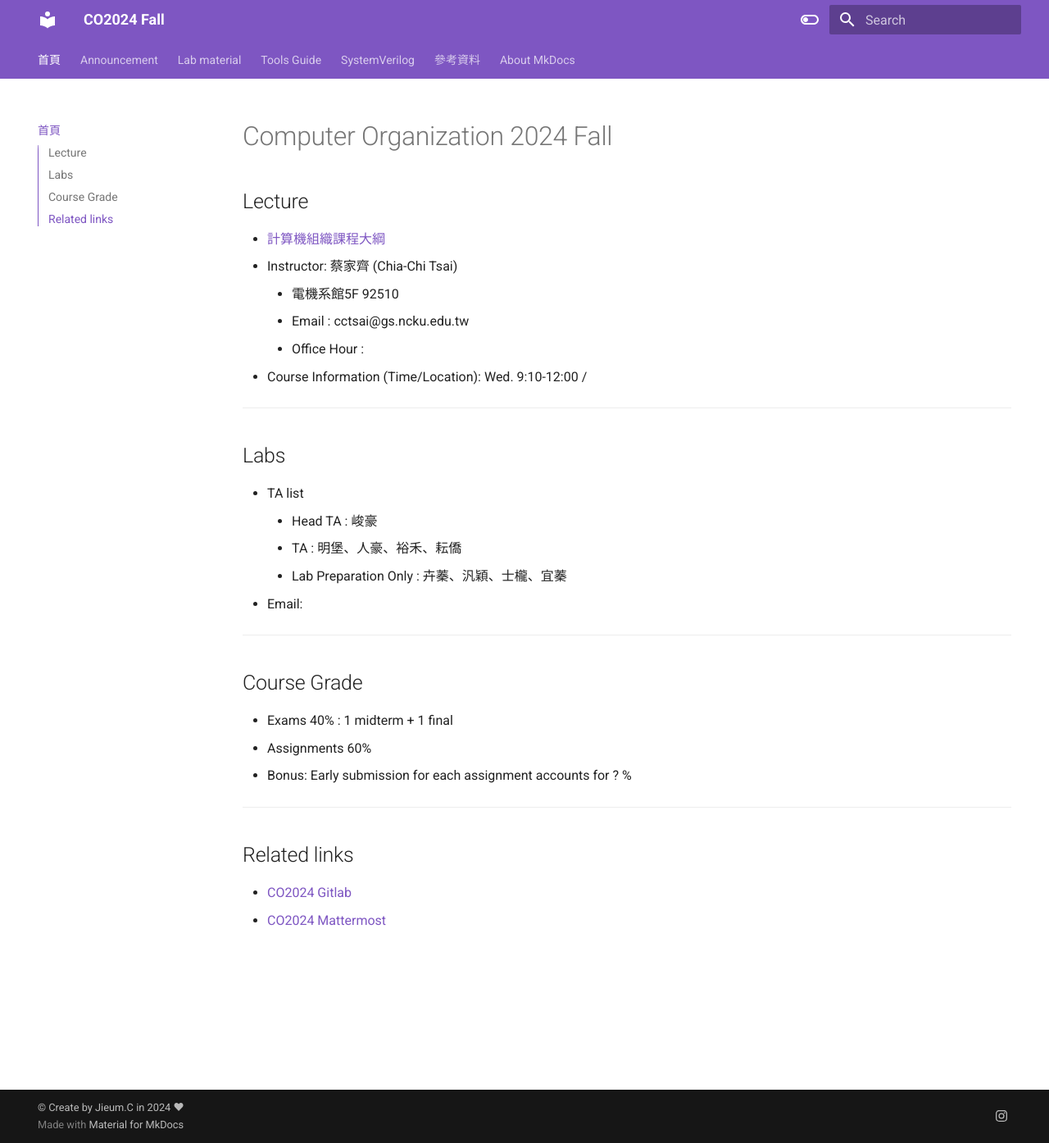
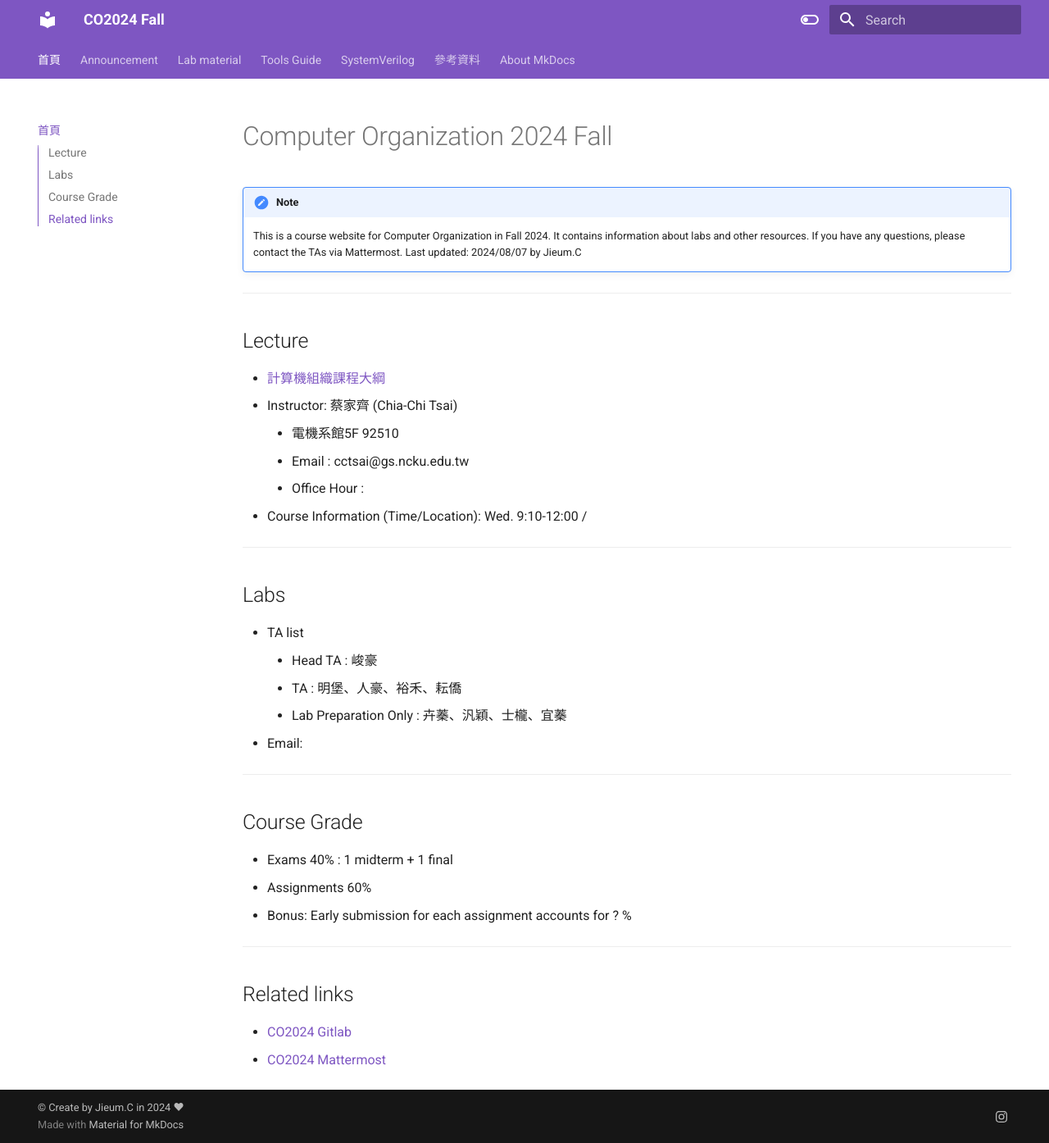
Before and after one commit to Jieumban/Test_mkdocs-, an MkDocs documentation site: the page built from docs/index.md, in a window 1280 px wide and 1394 px high. Shown: the whole window at 82% size. Built offline with MkDocs 1.6.1 and Material for MkDocs 9.7.7, drawn with Linux system fonts in a browser that asks for light colours; nearby versions of some CDN libraries.

Commit message:
update index page

```diff
--- a/docs/index.md
+++ b/docs/index.md
@@ -1,4 +1,12 @@
 # Computer Organization 2024 Fall
+
+!!! note
+    This is a course website for Computer Organization in Fall 2024.
+    It contains information about labs and other resources.
+    If you have any questions, please contact the TAs via Mattermost.
+    Last updated: 2024/08/07 by Jieum.C
+
+---
 
 ## Lecture
 - <a href="https://class-qry.acad.ncku.edu.tw/syllabus/online_display.php?syear=0113&sem=1&co_no=E221700&class_code=2" target="_blank">計算機組織課程大綱</a>
```
